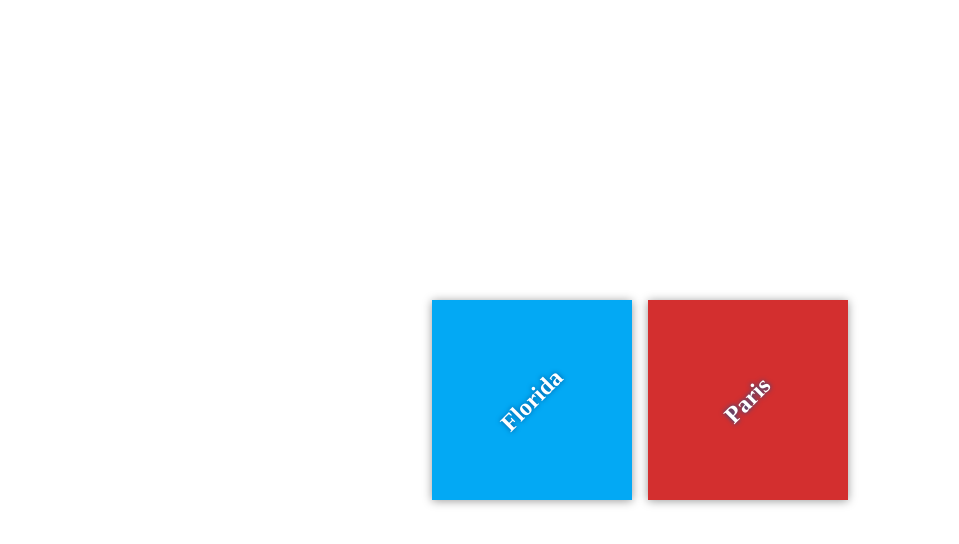
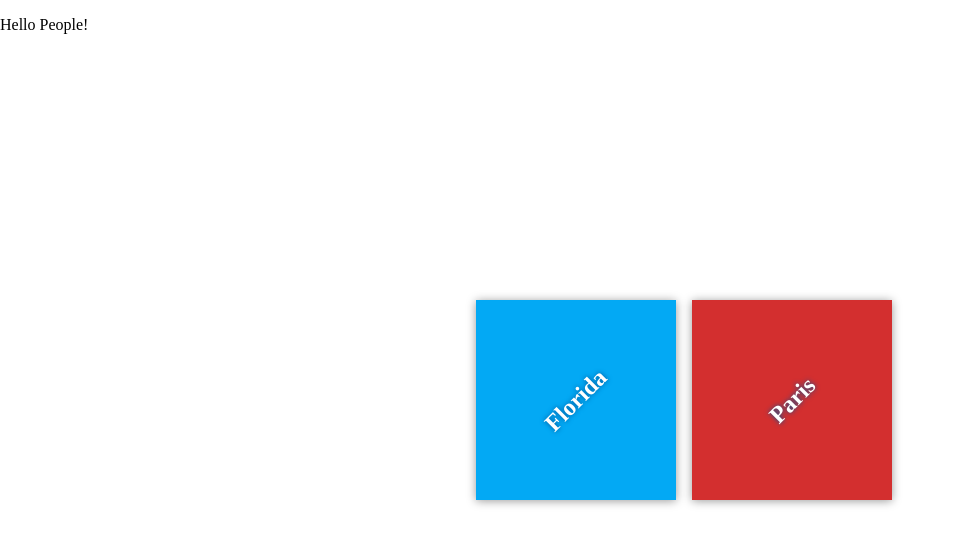
Before and after one commit to netk-infosys/my-travel-plans, a plain HTML site: page index.html in a window 1280 px wide. Shown: the whole page, without its empty margins (0-959 px from the left). Drawn offline with Linux system fonts and the light colour scheme.

Commit message:
Добавлен параграф в index.html

```diff
--- a/index.html
+++ b/index.html
@@ -7,7 +7,7 @@
     <link rel="stylesheet" href="css/app.css">
 </head>
 <body>
-
+<p>Hello People!</p>
     <div class="container">
         <div class="destination-container">
             <div class="destination" id="florida">
```
